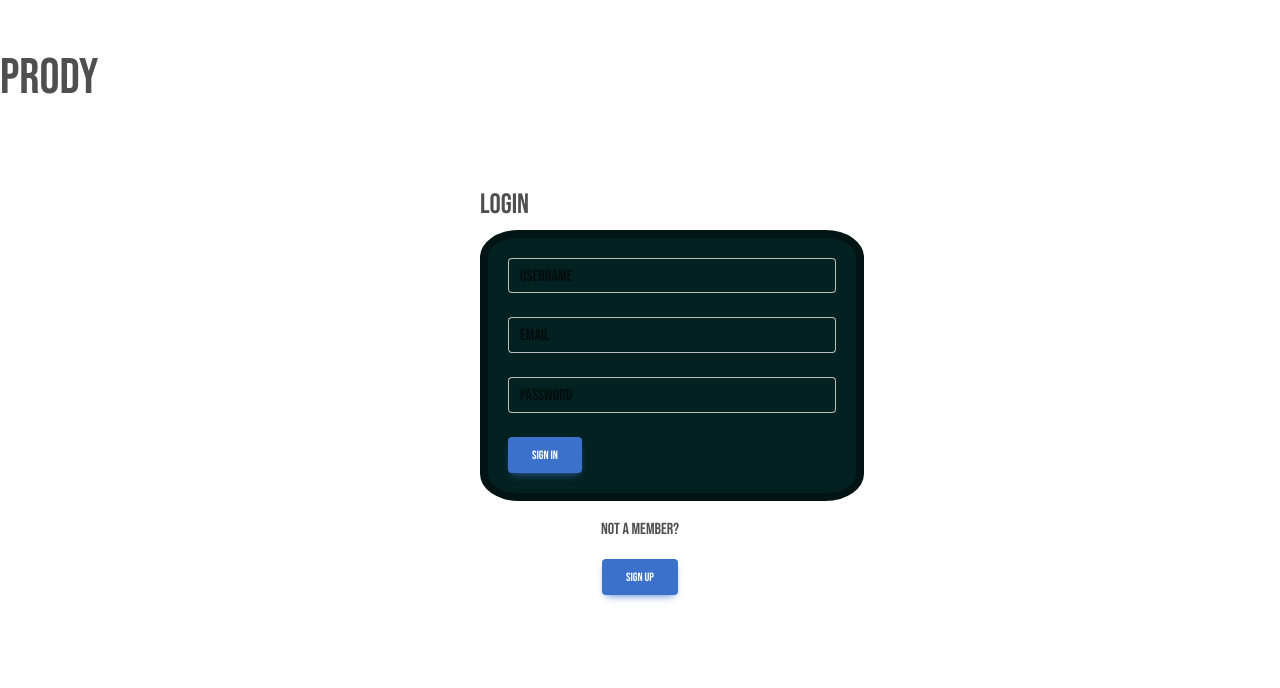
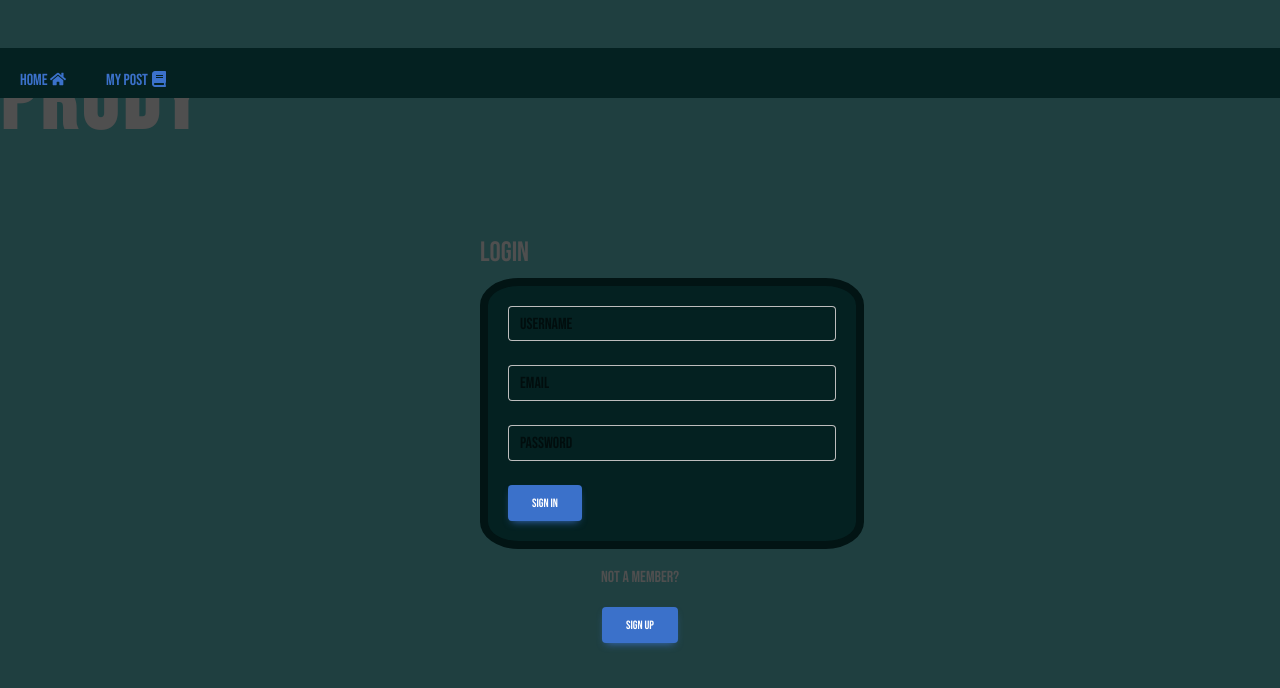
Before and after one commit to Jaylenwilson/Prody-Client, a React (Create React App) app: page / in a window 1280 px wide. Shown: the top 688 px of the page. Built offline with nearby package versions, Linux system fonts and the light colour scheme.

Commit message:
added some styling to all pages including navbar going to figure out how to style modals

```diff
--- a/src/App.css
+++ b/src/App.css
@@ -35,12 +35,11 @@ MDBCard {
 }
 
 #homecontainer {
-  background-color: white;
   width: 100%;
 }
 
 body {
-  background-color: black;
+  background-color: #1F3F40;
 }
 
 .video {
@@ -71,14 +70,25 @@ body {
 }
 
 #navbar {
-  display: inline;
-  background-color: white;
+  display: inline-block;
+  background-color: #042121;
   text-decoration: none;
+  position: fixed;
+  width: 100%;
+  height:50px;
+  color: darkgrey;
 }
 
+li{
+  display: inline-block;
+  text-decoration: none;
+  align-items: center;
+  padding: 20px;
+  color: darkgrey;
+}
 
 body {
-  background-color: white;
+  background-color: #1F3F40;
   font-family: 'Bebas Neue', cursive;
 }
 
@@ -91,8 +101,9 @@ body {
 
 h1{
   margin-top: 3rem;
-  font-size: 50px;
-  font-weight: 400;
+  font-size: 90px;
+  font-weight: 600;
+  letter-spacing: 5px;
 }
 
 #registerbutton {
--- a/src/App.tsx
+++ b/src/App.tsx
@@ -65,7 +65,7 @@ const App: React.FunctionComponent = () => {
     <>
       {/* <SideBar /> */}
       <Router>
-        {/* <SideBar sessionToken={sessionToken} /> */}
+        <SideBar sessionToken={sessionToken} />
         <Routes>
           <Route path='/' element={
             <Landing user={user} setUser={setUser} closeModal={closeModal} toggleModal={toggleModal} isOpen={isOpen} sessionToken={sessionToken}
--- a/src/components/Create-View/CreatePost.tsx
+++ b/src/components/Create-View/CreatePost.tsx
@@ -8,6 +8,7 @@ import { Button, Form, FormGroup, Label, Input, Modal, ModalHeader, ModalBody }
 import App from '../../App';
 import { faVestPatches } from '@fortawesome/free-solid-svg-icons';
 import APIURL from '../../helpers/environment'
+import * as FaIcons from 'react-icons/fa';
 
 export interface CreatePostProps {
     sessionToken: Props['sessionToken'],
@@ -119,7 +120,7 @@ export class CreateP extends React.Component<CreatePostProps, CreatePostState> {
                                 <Input name='link' type='url' value={this.state.link} onChange={this.handleClick}></Input>
                             </FormGroup>
 
-                            <Button type='submit'>Create</Button>
+                            <Button type='submit'><FaIcons.FaPlus /></Button>
                         </Form>
                     </ModalBody>
                 </Modal>
--- a/src/components/Create-View/DeletePost.tsx
+++ b/src/components/Create-View/DeletePost.tsx
@@ -38,7 +38,7 @@ export class Delete extends React.Component<{ user: LoginProps['user'], postId:
         e.preventDefault()
         console.log('USER', this.state.user)
         console.log('POSTID', this.state.postId)
-        await fetch(`http://${APIURL}/posts/delete/${this.props.user}/${this.props.postId}`, {
+        await fetch(`${APIURL}/posts/delete/${this.props.user}/${this.props.postId}`, {
             method: 'DELETE',
             headers: new Headers({
                 "Content-Type": "application/json",
--- a/src/components/Create-View/ViewPost.tsx
+++ b/src/components/Create-View/ViewPost.tsx
@@ -9,6 +9,8 @@ import Delete from './DeletePost';
 import { LoginProps } from '../../auth/login'
 import { Props } from '../../App'
 import APIURL from '../../helpers/environment';
+import { Button, Form, FormGroup, Label, Input, Modal, ModalHeader, ModalBody, } from 'reactstrap';
+
 
 
 export interface MyPostProps {
@@ -23,6 +25,7 @@ export interface MyPostState {
     image: string,
     link: string,
     myPosts: string[],
+    editActive: boolean
 }
 
 export class MyPost extends React.Component<MyPostProps, MyPostState> {
@@ -35,6 +38,7 @@ export class MyPost extends React.Component<MyPostProps, MyPostState> {
             description: '',
             image: '',
             link: '',
+            editActive: false
         }
         this.ViewMyPosts = this.ViewMyPosts.bind(this)
         this.handleClick = this.handleClick.bind(this)
@@ -49,7 +53,7 @@ export class MyPost extends React.Component<MyPostProps, MyPostState> {
 
 
     editPost = async (e: React.ChangeEvent<HTMLFormElement>) => {
-        await fetch(`http://${APIURL}/posts/${this.props.user}/${this.props.postId}`, {
+        await fetch(`${APIURL}/posts/${this.props.user}/${this.props.postId}`, {
             method: 'PUT',
             body: JSON.stringify({
                 posts: {
@@ -66,6 +70,12 @@ export class MyPost extends React.Component<MyPostProps, MyPostState> {
         })
 
 
+    }
+
+    activateEdit = () => {
+        this.setState({
+            editActive: !this.state.editActive
+        })
     }
 
     componentDidMount() {
@@ -95,6 +105,9 @@ export class MyPost extends React.Component<MyPostProps, MyPostState> {
             .catch((err) => console.log(err))
     }
 
+    // shouldComponentUpdate() {
+    //     this.ViewMyPosts()
+    // }
     myPostMap = () => {
         return this.state.myPosts?.map((myPosts: any, index: number) => {
             return (
@@ -103,6 +116,7 @@ export class MyPost extends React.Component<MyPostProps, MyPostState> {
                     <MDBCardBody>
                         <ReactPlayer className="video" url={myPosts.link} />
                         <MDBCardText>{myPosts.description}</MDBCardText>
+                        <MDBBtn onClick={this.activateEdit}>EDIT</MDBBtn>
                         <Delete user={myPosts.userId} postId={myPosts.id} />
                     </MDBCardBody>
 
@@ -111,6 +125,8 @@ export class MyPost extends React.Component<MyPostProps, MyPostState> {
             )
         })
     }
+
+
 
     render(): React.ReactNode {
         return (
@@ -123,6 +139,33 @@ export class MyPost extends React.Component<MyPostProps, MyPostState> {
                         </Col>
                     </Row>
                 </Container>
+                <div>
+                    {this.state.editActive ?
+                        <Modal isOpen={this.state.editActive}>
+                            <ModalHeader>Edit</ModalHeader>
+                            <ModalBody>
+                                <Form onSubmit={this.editPost}>
+                                    <FormGroup>
+                                        <Label>Category</Label>
+                                        <Input name='category' type='text' value={this.state.category} onChange={this.handleClick}></Input>
+                                    </FormGroup>
+                                    <FormGroup>
+                                        <Label>Description</Label>
+                                        <Input name='description' type='textarea' value={this.state.description} onChange={this.handleClick}></Input>
+                                    </FormGroup>
+                                    <FormGroup>
+                                        <Label>Image</Label>
+                                        <Input name='image' type='url' value={this.state.image} onChange={this.handleClick}></Input>
+                                    </FormGroup>
+                                    <FormGroup>
+                                        <Label>Link</Label>
+                                        <Input name='link' type='url' value={this.state.link} onChange={this.handleClick}></Input>
+                                    </FormGroup>
+                                    <Button type="submit">Create</Button>
+                                </Form>
+                            </ModalBody>
+                        </Modal> : null}
+                </div>
             </div>
         )
     }
--- a/src/components/Home.tsx
+++ b/src/components/Home.tsx
@@ -12,6 +12,8 @@ import Delete from '../components/Create-View/DeletePost';
 import { LoginProps } from '../auth/login';
 import { posix } from 'path/posix';
 import APIURL from '../helpers/environment';
+import * as FaIcons from 'react-icons/fa';
+
 //! TO DO
 // get post id in comment created response
 //add close comment modal and post modal
@@ -200,7 +202,7 @@ export class Home extends React.Component<HomeProps, HomeState> {
                         </Modal> : null}
                 </Container>
                 <div >
-                    <MDBBtn onClick={this.props.toggleModal}>Create</MDBBtn>
+                    <MDBBtn onClick={this.props.toggleModal}><FaIcons.FaPlus className="fa-2xl" /></MDBBtn>
                     <CreatePost setPostId={this.props.setPostId} postId={this.props.postId} sessionToken={this.props.sessionToken} isOpen={this.props.isOpen} toggleModal={this.props.toggleModal} closeModal={this.props.closeModal} />
 
                 </div>
--- a/src/sidebar/SideBar.tsx
+++ b/src/sidebar/SideBar.tsx
@@ -15,7 +15,7 @@ export interface SideBarProps {
 export interface SideBarState {
     toggleSidebar: boolean,
     route: string,
-    isLoggedIn: boolean,
+    isLoggedIn: boolean
     sessionToken: Props['sessionToken']
 }
 
@@ -24,7 +24,7 @@ export class Sidebar extends React.Component<SideBarProps, SideBarState> {
         super(props)
 
         this.state = {
-            toggleSidebar: true,
+            toggleSidebar: false,
             route: "",
             isLoggedIn: false,
             sessionToken: this.props.sessionToken
@@ -45,17 +45,13 @@ export class Sidebar extends React.Component<SideBarProps, SideBarState> {
         this.displaySideBar()
     }
 
-    componentDidUpdate(prevProps: Readonly<Props>) {
-        if (prevProps.sessionToken !== this.state.sessionToken) {
-            this.displaySideBar()
-        }
-    }
 
-    componentWillUnmount() {
-        this.setState({
-            toggleSidebar: false
-        })
-    }
+
+    // componentWillRecieveProps(nextProps) {
+    //     if (this.props.sessionToken ==! nextProps.sessionToken) {
+    //         this.displaySideBar()
+    //     }
+    // }
 
 
 
@@ -79,6 +75,6 @@ export class Sidebar extends React.Component<SideBarProps, SideBarState> {
 
         )
     }
+
 }
-
 export default Sidebar
```
